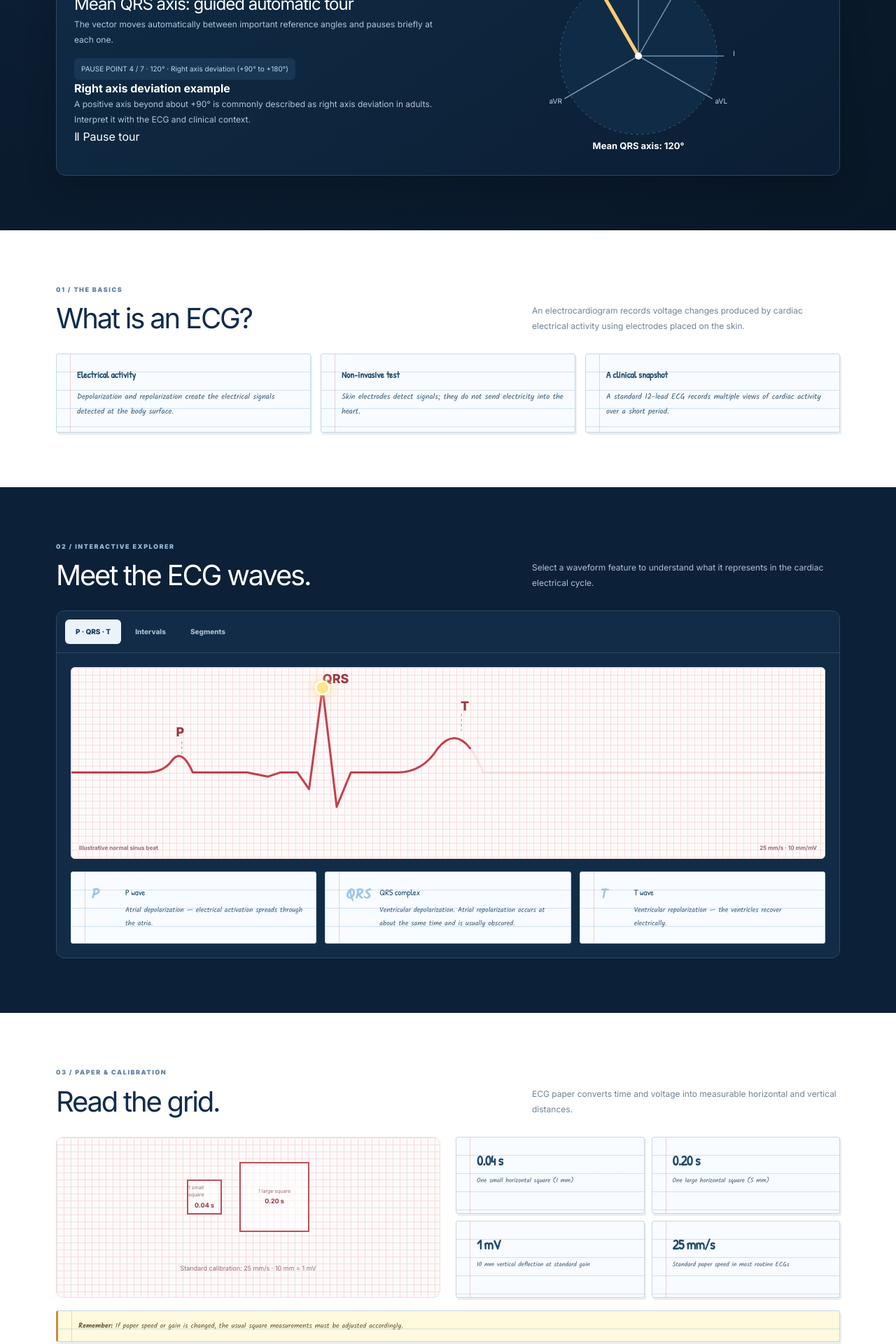
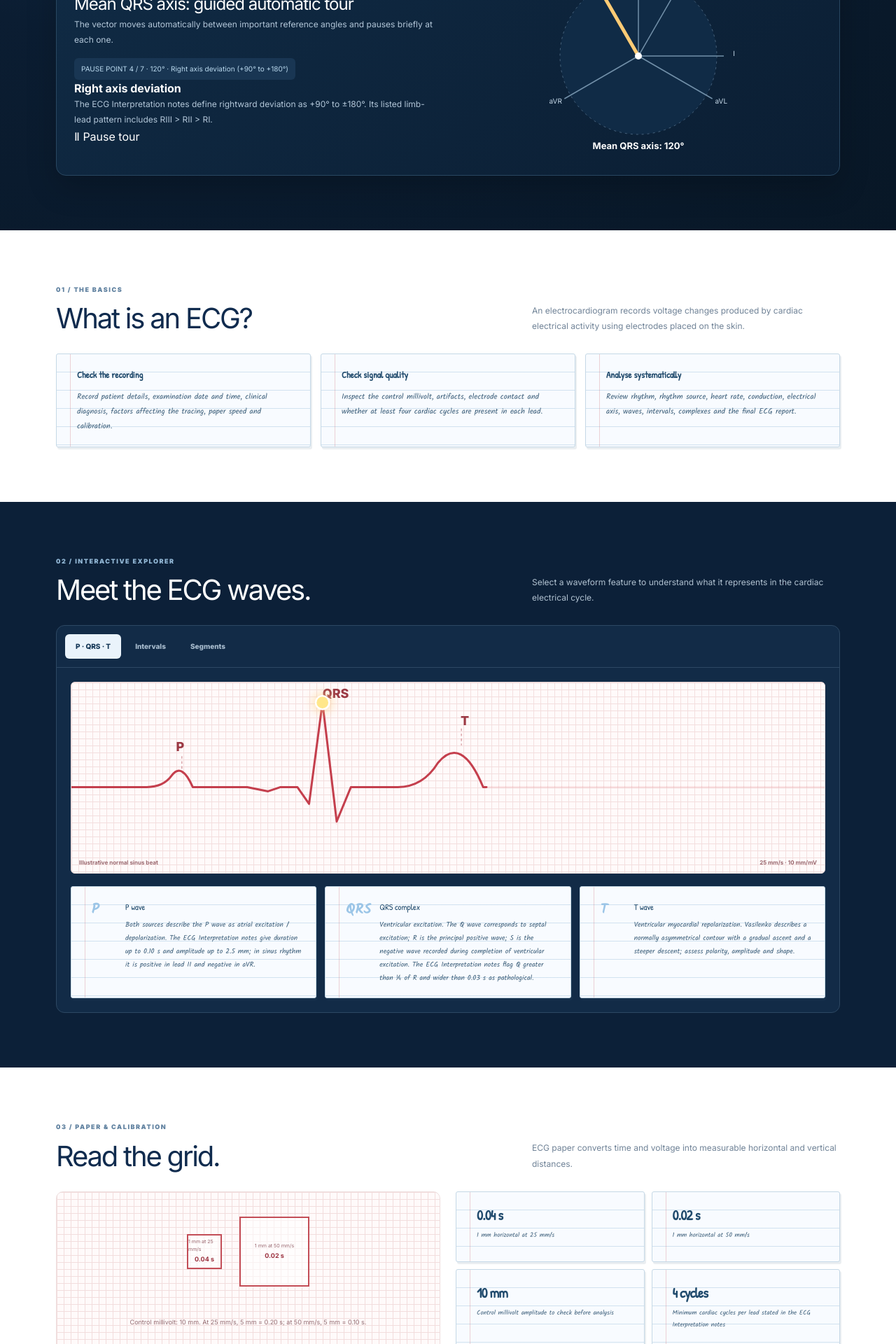
Before and after one commit to mdfaizan220163/med-student-site, a Next.js app: page /ecg in a window 1280 px wide. Shown: the part 1560-3480 px from the top of the page at 70% size. Built offline with nearby package versions, Linux system fonts and the light colour scheme.

Commit message:
Replace ECG teaching content with uploaded ECG notes and Vasilenko source material; preload heart model

```diff
--- a/app/ecg/EcgLab.tsx
+++ b/app/ecg/EcgLab.tsx
@@ -4,9 +4,9 @@ import { useEffect, useRef, useState } from "react";
 import Script from "next/script";
 
 const questions = [
-  { q: "Which ECG wave represents atrial depolarization?", options: ["P wave", "QRS complex", "T wave"], answer: 0, explain: "The P wave represents electrical activation (depolarization) of the atria." },
-  { q: "What does the QRS complex represent?", options: ["Atrial repolarization only", "Ventricular depolarization", "Ventricular repolarization"], answer: 1, explain: "The QRS complex represents ventricular depolarization. Atrial repolarization is usually hidden within it." },
-  { q: "At standard paper speed, one small horizontal square equals:", options: ["0.20 seconds", "0.10 seconds", "0.04 seconds"], answer: 2, explain: "At 25 mm/s, a 1 mm small square represents 0.04 seconds." },
+  { q: "Which ECG feature should be checked first in the rhythm assessment?", options: ["R–R interval regularity", "T-wave amplitude", "QT interval only"], answer: 0, explain: "The ECG Interpretation notes begin by comparing successive R–R intervals." },
+  { q: "At 50 mm/s, one 1 mm horizontal square represents:", options: ["0.04 s", "0.02 s", "0.10 s"], answer: 1, explain: "The ECG Interpretation document states 1 mm = 0.02 s at 50 mm/s." },
+  { q: "Which lead is described as usually positive for the P wave in sinus rhythm?", options: ["Lead II", "aVR", "V1 only"], answer: 0, explain: "The ECG Interpretation document lists a positive P wave in lead II and negative P wave in aVR as sinus-rhythm criteria." },
 ];
 
 function Waveform({ paused, stage = 0 }: { paused: boolean; stage?: number }) {
@@ -24,21 +24,21 @@ function Waveform({ paused, stage = 0 }: { paused: boolean; stage?: number }) {
 
 
 const axisStops = [
-  { angle: 0, title: "Horizontal reference", info: "At 0°, the mean QRS vector points toward lead I. Check lead I and aVF together when assessing the frontal QRS axis." },
-  { angle: 60, title: "Normal axis example", info: "Around +60° is a common normal adult QRS axis. The exact normal range depends on the reference used." },
-  { angle: 90, title: "Vertical axis example", info: "At +90°, the vector points inferiorly toward aVF. This may be a normal variant, depending on the patient and clinical context." },
-  { angle: 120, title: "Right axis deviation example", info: "A positive axis beyond about +90° is commonly described as right axis deviation in adults. Interpret it with the ECG and clinical context." },
-  { angle: 180, title: "Extreme axis example", info: "At ±180°, the vector points leftward. An axis in the −90° to ±180° quadrant is often called an extreme or northwest axis." },
-  { angle: -90, title: "Left axis deviation boundary", info: "At −90° is the boundary commonly used for left axis deviation. Values from about −30° to −90° are often classified as left axis deviation." },
-  { angle: -30, title: "Leftward normal boundary", info: "Around −30° is near the lower boundary of the commonly used normal adult axis range. Reference ranges can vary." },
+  { angle: 0, title: "Horizontal axis boundary", info: "The ECG Interpretation notes describe the horizontal axis from 0° to +30°." },
+  { angle: 60, title: "Normal axis", info: "The ECG Interpretation notes give the normal electrical axis as α = +30° to +70°. Vasilenko describes the normal-axis pattern with the largest R wave in lead II." },
+  { angle: 90, title: "Vertical axis", info: "The ECG Interpretation notes give the vertical axis as +70° to +90°. Vasilenko explains that a low diaphragm position may be associated with a more vertical axis and a higher R wave in lead III." },
+  { angle: 120, title: "Right axis deviation", info: "The ECG Interpretation notes define rightward deviation as +90° to ±180°. Its listed limb-lead pattern includes RIII > RII > RI." },
+  { angle: 180, title: "Rightward axis range", info: "This lies within the rightward-deviation range described in the ECG Interpretation document (+90° to ±180°)." },
+  { angle: -90, title: "Left axis deviation boundary", info: "The ECG Interpretation notes describe leftward deviation from 0° to −90°." },
+  { angle: -30, title: "Leftward axis example", info: "The ECG Interpretation notes classify 0° to −90° as leftward deviation; interpretation should follow the limb-lead QRS pattern described in the document." },
 ];
 
 const conductionStages = [
-  { title: "SA node fires", wave: "P wave begins", detail: "The impulse starts in the sinoatrial node and spreads through both atria.", region: "SA node" },
-  { title: "Atrial depolarization", wave: "P wave", detail: "Atrial myocardium depolarizes as the impulse travels toward the AV node.", region: "Atria" },
-  { title: "AV nodal delay", wave: "PR segment", detail: "Conduction slows physiologically through the AV node before entering the His–Purkinje system.", region: "AV node" },
-  { title: "Ventricular depolarization", wave: "QRS complex", detail: "The His bundle, bundle branches and Purkinje network rapidly activate the ventricles.", region: "Ventricles" },
-  { title: "Ventricular repolarization", wave: "T wave", detail: "Ventricular cells recover electrically; this is represented by the T wave.", region: "Ventricles" },
+  { title: "SA node fires", wave: "P wave begins", detail: "The source notes describe sinus rhythm by the P wave preceding the QRS complex; the uploaded ECG interpretation document does not detail the full anatomical origin here.", region: "SA node" },
+  { title: "Atrial depolarization", wave: "P wave", detail: "Vasilenko describes the P wave as atrial excitation; the ECG Interpretation notes assess its shape, polarity, amplitude and duration.", region: "Atria" },
+  { title: "AV conduction interval", wave: "P–Q (PR) interval", detail: "The ECG Interpretation notes give the P–Q interval as 0.12–0.20 s and state that it reflects conduction through the atria, AV junction and His system.", region: "AV junction" },
+  { title: "Ventricular depolarization", wave: "QRS complex", detail: "Vasilenko describes the QRS complex as ventricular excitation and gives a usual duration of 0.06–0.10 s.", region: "Ventricles" },
+  { title: "Ventricular repolarization", wave: "T wave", detail: "Both uploaded sources describe the T wave as ventricular myocardial recovery / repolarization.", region: "Ventricles" },
 ];
 
 function HeartConductionVisual({ stage }: { stage: number }) {
@@ -95,11 +95,13 @@ function Heart3DVisual({ stage }: { stage: number }) {
   const ModelViewer = "model-viewer" as any;
   const route = "M 50 18 Q 43 26 44 38 L 50 48 L 50 62 Q 42 73 35 82 M 50 62 Q 58 73 65 82";
   return <div className="ecg-anatomical-model">
+    <link rel="preconnect" href="https://ajax.googleapis.com" />
+    <link rel="preload" href="/models/anatomical-human-heart.glb" as="fetch" crossOrigin="anonymous" />
     <Script src="https://ajax.googleapis.com/ajax/libs/model-viewer/4.0.0/model-viewer.min.js" type="module" strategy="afterInteractive" onReady={() => setViewerReady(true)} onError={() => setViewerFailed(true)} />
     <div className="ecg-model-visual">
       <div className="ecg-anatomical-viewer">
         <div className="ecg-heartbeat">
-          {viewerReady ? <ModelViewer src="/models/anatomical-human-heart.glb" alt="Three-dimensional anatomical human heart model" shadow-intensity="1" exposure="1.15" camera-orbit="0deg 75deg 2.6m" camera-controls={false} auto-rotate={false} interaction-prompt="none" reveal="auto" /> : <div className="ecg-model-loading" role="status">{viewerFailed ? "3D heart could not load. Check the model file and internet connection." : "Loading anatomical 3D heart…"}</div>}
+          {viewerReady ? <ModelViewer src="/models/anatomical-human-heart.glb" alt="Three-dimensional anatomical human heart model" shadow-intensity="1" exposure="1.15" camera-orbit="0deg 75deg 2.6m" camera-controls={false} auto-rotate={false} interaction-prompt="none" loading="eager" reveal="auto" /> : <div className="ecg-model-loading" role="status">{viewerFailed ? "3D heart could not load. Check the model file and internet connection." : "Loading anatomical 3D heart…"}</div>}
         </div>
       </div>
       <svg className={`ecg-impulse-overlay stage-${stage}`} viewBox="0 0 100 100" aria-label="Animated schematic electrical conduction pathway" role="img">
@@ -174,9 +176,9 @@ export default function EcgLab() {
     <section className="ecg-container ecg-section" id="ecg-explorer">
       <div className="ecg-section-heading"><div><p className="ecg-overline">01 / THE BASICS</p><h2>What is an ECG?</h2></div><p>An electrocardiogram records voltage changes produced by cardiac electrical activity using electrodes placed on the skin.</p></div>
       <div className="ecg-fact-grid">
-        <article><b>Electrical activity</b><p>Depolarization and repolarization create the electrical signals detected at the body surface.</p></article>
-        <article><b>Non-invasive test</b><p>Skin electrodes detect signals; they do not send electricity into the heart.</p></article>
-        <article><b>A clinical snapshot</b><p>A standard 12-lead ECG records multiple views of cardiac activity over a short period.</p></article>
+        <article><b>Check the recording</b><p>Record patient details, examination date and time, clinical diagnosis, factors affecting the tracing, paper speed and calibration.</p></article>
+        <article><b>Check signal quality</b><p>Inspect the control millivolt, artifacts, electrode contact and whether at least four cardiac cycles are present in each lead.</p></article>
+        <article><b>Analyse systematically</b><p>Review rhythm, rhythm source, heart rate, conduction, electrical axis, waves, intervals, complexes and the final ECG report.</p></article>
       </div>
     </section>
 
@@ -189,12 +191,12 @@ export default function EcgLab() {
         <div className="ecg-explorer-body">
           <div className="ecg-mini-strip"><Waveform paused={paused} stage={conductionStep} /></div>
           {active === "waves" && <div className="ecg-explain-grid">
-            <article><span className="ecg-wave-letter">P</span><div><h3>P wave</h3><p>Atrial depolarization — electrical activation spreads through the atria.</p></div></article>
-            <article><span className="ecg-wave-letter">QRS</span><div><h3>QRS complex</h3><p>Ventricular depolarization. Atrial repolarization occurs at about the same time and is usually obscured.</p></div></article>
-            <article><span className="ecg-wave-letter">T</span><div><h3>T wave</h3><p>Ventricular repolarization — the ventricles recover electrically.</p></div></article>
+            <article><span className="ecg-wave-letter">P</span><div><h3>P wave</h3><p>Both sources describe the P wave as atrial excitation / depolarization. The ECG Interpretation notes give duration up to 0.10 s and amplitude up to 2.5 mm; in sinus rhythm it is positive in lead II and negative in aVR.</p></div></article>
+            <article><span className="ecg-wave-letter">QRS</span><div><h3>QRS complex</h3><p>Ventricular excitation. The Q wave corresponds to septal excitation; R is the principal positive wave; S is the negative wave recorded during completion of ventricular excitation. The ECG Interpretation notes flag Q greater than ¼ of R and wider than 0.03 s as pathological.</p></div></article>
+            <article><span className="ecg-wave-letter">T</span><div><h3>T wave</h3><p>Ventricular myocardial repolarization. Vasilenko describes a normally asymmetrical contour with a gradual ascent and a steeper descent; assess polarity, amplitude and shape.</p></div></article>
           </div>}
-          {active === "intervals" && <div className="ecg-detail-list"><article><b>PR interval · 0.12–0.20 s</b><p>From the start of the P wave to the start of the QRS complex; reflects atrial-to-ventricular conduction time.</p></article><article><b>QRS duration · usually 0.06–0.10 s</b><p>Time taken for ventricular depolarization. A QRS of 0.12 s or more is generally considered prolonged.</p></article><article><b>QT interval</b><p>From the start of QRS to the end of T; represents ventricular depolarization and repolarization. Interpret QT after correcting for heart rate (QTc).</p></article></div>}
-          {active === "segments" && <div className="ecg-detail-list"><article><b>PR segment</b><p>From the end of P to the start of QRS; normally near the isoelectric baseline.</p></article><article><b>ST segment</b><p>From the end of QRS (J point) to the start of T; normally near the baseline. Elevation or depression may have clinical significance in context.</p></article><article><b>TP segment</b><p>From the end of T to the next P wave; often used as the isoelectric reference baseline.</p></article></div>}
+          {active === "intervals" && <div className="ecg-detail-list"><article><b>P wave · up to 0.10 s</b><p>Reflects atrial excitation. The ECG Interpretation notes list amplitude up to 2.5 mm; Vasilenko describes changes with atrial enlargement.</p></article><article><b>P–Q (PR) interval · 0.12–0.20 s</b><p>The ECG Interpretation notes describe the overall conduction time through the atria, AV junction and His system.</p></article><article><b>QRS complex · 0.06–0.10 s</b><p>Corresponds to ventricular excitation / intraventricular conduction, according to both uploaded sources.</p></article><article><b>Q–T interval</b><p>Extends from the beginning of Q (or R if Q is absent) to the end of T. Both sources note that its duration depends on heart rate.</p></article></div>}
+          {active === "segments" && <div className="ecg-detail-list"><article><b>ST (RS–T) segment</b><p>The ECG Interpretation notes instruct checking its position relative to the isoelectric line and measuring J-point deviation when displaced.</p></article><article><b>T wave</b><p>Represents ventricular repolarization. Assess polarity, amplitude and shape; Vasilenko describes the normal wave as asymmetrical.</p></article><article><b>T–P interval</b><p>Vasilenko describes this interval, from the end of T to the beginning of the next P, as the electrical diastole of the heart.</p></article></div>}
         </div>
       </div>
     </div></section>
@@ -202,21 +204,21 @@ export default function EcgLab() {
     <section className="ecg-container ecg-section">
       <div className="ecg-section-heading"><div><p className="ecg-overline">03 / PAPER & CALIBRATION</p><h2>Read the grid.</h2></div><p>ECG paper converts time and voltage into measurable horizontal and vertical distances.</p></div>
       <div className="ecg-measure-grid">
-        <div className="ecg-grid-visual"><div className="ecg-grid-square"><span>1 small square</span><strong>0.04 s</strong></div><div className="ecg-grid-square large"><span>1 large square</span><strong>0.20 s</strong></div><small>Standard calibration: 25 mm/s · 10 mm = 1 mV</small></div>
-        <div className="ecg-measure-facts"><article><strong>0.04 s</strong><span>One small horizontal square (1 mm)</span></article><article><strong>0.20 s</strong><span>One large horizontal square (5 mm)</span></article><article><strong>1 mV</strong><span>10 mm vertical deflection at standard gain</span></article><article><strong>25 mm/s</strong><span>Standard paper speed in most routine ECGs</span></article></div>
+        <div className="ecg-grid-visual"><div className="ecg-grid-square"><span>1 mm at 25 mm/s</span><strong>0.04 s</strong></div><div className="ecg-grid-square large"><span>1 mm at 50 mm/s</span><strong>0.02 s</strong></div><small>Control millivolt: 10 mm. At 25 mm/s, 5 mm = 0.20 s; at 50 mm/s, 5 mm = 0.10 s.</small></div>
+        <div className="ecg-measure-facts"><article><strong>0.04 s</strong><span>1 mm horizontal at 25 mm/s</span></article><article><strong>0.02 s</strong><span>1 mm horizontal at 50 mm/s</span></article><article><strong>10 mm</strong><span>Control millivolt amplitude to check before analysis</span></article><article><strong>4 cycles</strong><span>Minimum cardiac cycles per lead stated in the ECG Interpretation notes</span></article></div>
       </div>
-      <div className="ecg-note"><b>Remember:</b> If paper speed or gain is changed, the usual square measurements must be adjusted accordingly.</div>
+      <div className="ecg-note"><b>Heart-rate calculation from the uploaded ECG Interpretation notes:</b> At 50 mm/s, HR = 60 ÷ R–R duration in seconds (1 mm = 0.02 s). At 25 mm/s, for a regular rhythm, HR = 300 ÷ number of large squares between R waves (or 1500 ÷ small squares). For an irregular rhythm, the notes advise estimating minimum and maximum rates from the longest and shortest R–R intervals.</div>
     </section>
 
     <section className="ecg-blue-section"><div className="ecg-container ecg-section">
       <div className="ecg-section-heading light"><div><p className="ecg-overline">04 / THE 12-LEAD ECG</p><h2>Twelve views. One heart.</h2></div><p>A standard 12-lead ECG uses 10 physical electrodes to create 12 leads — six limb leads and six chest leads.</p></div>
       <div className="ecg-lead-grid"><article><span>I · II · III</span><h3>Standard limb leads</h3><p>Three bipolar views of the electrical potential between limb electrodes.</p></article><article><span>aVR · aVL · aVF</span><h3>Augmented limb leads</h3><p>Three unipolar views looking at the heart in the frontal plane.</p></article><article><span>V1–V6</span><h3>Precordial leads</h3><p>Six chest views that examine electrical activity in the horizontal plane.</p></article></div>
-      <p className="ecg-placement-note">Chest electrode landmarks: V1 — 4th intercostal space, right sternal border; V2 — 4th intercostal space, left sternal border; V4 — 5th intercostal space, midclavicular line; V3 — midway between V2 and V4; V5 — anterior axillary line, level with V4; V6 — midaxillary line, level with V4.</p>
+      <p className="ecg-placement-note">The ECG Interpretation notes require amplitude, shape and polarity to be assessed across all 12 leads. They identify lead II as a usual lead for measuring P and P–Q intervals, and V1–V2 / V6 for assessing selected ventricular conduction measures. The uploaded pages do not provide chest-electrode placement landmarks.</p>
     </div></section>
 
     <section className="ecg-container ecg-section">
       <div className="ecg-section-heading"><div><p className="ecg-overline">05 / FIRST INTERPRETATION</p><h2>A systematic approach.</h2></div><p>Use the same sequence each time so that important findings are less likely to be missed.</p></div>
-      <ol className="ecg-checklist">{["Check patient details and ECG calibration","Calculate the heart rate","Assess rhythm and regularity","Determine the cardiac axis","Inspect P waves and PR interval","Measure QRS duration and morphology","Assess ST segments and T waves","Measure QT and consider QTc","Compare with previous ECGs and clinical context"].map((item,i)=><li key={item}><span>{String(i+1).padStart(2,"0")}</span>{item}</li>)}</ol>
+      <ol className="ecg-checklist">{["Check patient details, examination conditions, recording speed and calibration","Check artifacts, electrode contact and number of cardiac cycles","Determine R–R regularity","Identify the rhythm source: sinus or non-sinus","Calculate heart rate","Assess conduction intervals and internal ventricular deflection","Determine the electrical axis and cardiac rotation","Analyse P, QRS, ST–T and QT elements in all leads","Write the ECG conclusion and compare with previous ECGs and clinical data"].map((item,i)=><li key={item}><span>{String(i+1).padStart(2,"0")}</span>{item}</li>)}</ol>
     </section>
 
     <section className="ecg-quiz-section"><div className="ecg-container ecg-section">
@@ -224,6 +226,6 @@ export default function EcgLab() {
       <div className="ecg-quiz"><div className="ecg-quiz-top"><span>QUESTION {question+1} OF {questions.length}</span><span>{answer === null ? "Choose one answer" : answer === current.answer ? "Correct" : "Review the explanation"}</span></div><h3>{current.q}</h3><div className="ecg-options">{current.options.map((option,i)=><button key={option} onClick={()=>setAnswer(i)} className={answer === i ? (i === current.answer ? "correct" : "incorrect") : ""} disabled={answer !== null}>{String.fromCharCode(65+i)} <span>{option}</span></button>)}</div>{answer !== null && <div className="ecg-feedback"><b>{answer === current.answer ? "Well done!" : "Not quite."}</b> {current.explain}<button onClick={()=>{setQuestion((question+1)%questions.length);setAnswer(null)}}>{question === questions.length-1 ? "Start again" : "Next question"} →</button></div>}</div>
     </div></section>
 
-    <section className="ecg-container ecg-bottom"><div><p className="ecg-overline">KEEP LEARNING</p><h2>Build your ECG foundations, one wave at a time.</h2><p>This page is an educational introduction. Real ECG interpretation requires clinical context, supervised practice, and assessment by a qualified clinician.</p></div><a href="#ecg-explorer">Back to the explorer ↑</a></section>
+    <section className="ecg-container ecg-bottom"><div><p className="ecg-overline">SOURCE MATERIAL</p><h2>ECG analysis and interpretation.</h2><p>Content on this page is based on the uploaded “ECG interpretation” notes (12 pages) and Vasilenko, Propedeutics of Internal Diseases, Chapter 6, pp. 238–245. Where a topic is not covered in those pages, it is identified rather than filled in from an outside source. Educational use only; correlate ECG findings with clinical data.</p></div><a href="#ecg-explorer">Back to the explorer ↑</a></section>
   </main>;
 }
```
